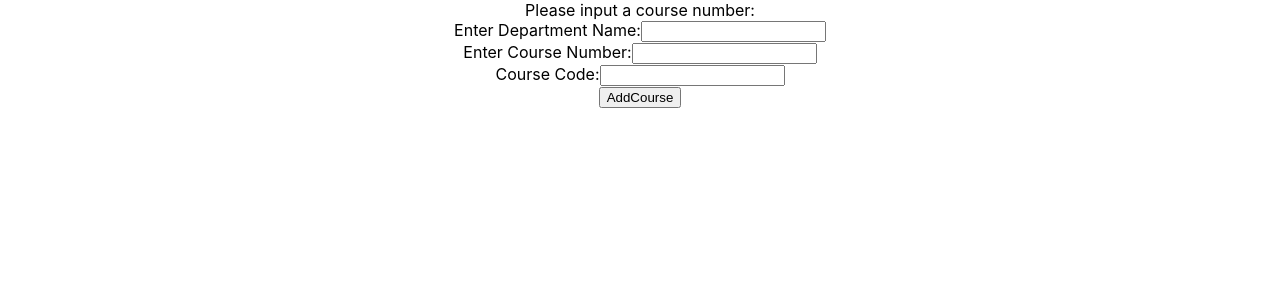
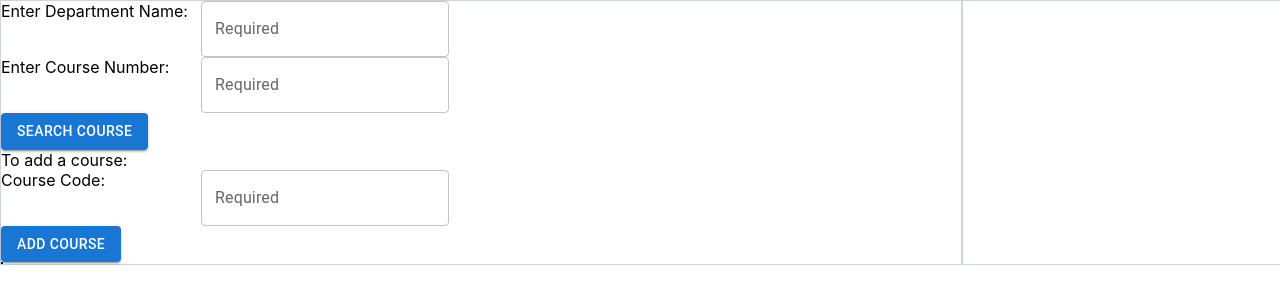
Before and after one commit to iankuys/react-uci-project, a React (Create React App) app: page / in a window 1280 px wide. Shown: the top 304 px of the page. Built offline with nearby package versions, Linux system fonts and the light colour scheme.

Commit message:
added split screen feature as well as table for query results

```diff
--- a/src/App.css
+++ b/src/App.css
@@ -1,5 +1,5 @@
 .App {
-  text-align: center;
+  text-align: left;
 }
 
 .App-logo {
@@ -36,3 +36,49 @@
     transform: rotate(360deg);
   }
 }
+
+label{
+  display: inline-block;
+  clear: left;
+  width: 200px;
+  text-align: left;
+}
+
+#container{
+  display: flex;
+  align-items: center;
+  justify-content: left;
+}
+
+.search-table > table, th, td, tr{
+  border: 1px solid;
+}
+
+.container {
+  display: flex;
+  border: 1px solid #cbd5e0;
+  width: 100%;
+}
+
+.container__left {
+  /* Initially, the left takes 3/4 width */
+  width: 75%;
+  align-items: left;
+  display: flex;
+  flex-direction: column;
+  justify-content: center;
+}
+
+.resizer {
+  background-color: #cbd5e0;
+  cursor: ew-resize;
+  width: 2px;
+}
+
+.container__right {
+  /* Take the remaining width */
+  flex: 1;
+  align-items: center;
+  display: flex;
+  justify-content: center;
+}
--- a/src/App.tsx
+++ b/src/App.tsx
@@ -8,12 +8,17 @@ import { v4 as uuidv4 } from 'uuid';
 import { addSyntheticLeadingComment } from 'typescript';
 import type { CoursesResponse, DepartmentResponse, MeetingResponse, SchoolResponse, SectionResponse, SocResponse, UserInputCourse } from './Types';
 import moment from "moment"
+import { Button, Box, Tabs, Tab, TextField, Grid } from '@mui/material';
+import { TabPanel } from '@mui/lab'
+import Split from 'react-split';
 
-export default class App extends Component<{}, { courses: UserInputCourse[] , classes: Class [], searchResults: Class[]}> {
+
+export default class App extends Component<{}, { courses: UserInputCourse[], classes: Class[], searchResults: Class[] }> {
 
     codeRef: React.RefObject<HTMLInputElement>
     nameRef: React.RefObject<HTMLInputElement>
     numberRef: React.RefObject<HTMLInputElement>
+    nv: HTMLDivElement | null | undefined;
 
     constructor(props: any) {
         super(props)
@@ -26,31 +31,56 @@ export default class App extends Component<{}, { courses: UserInputCourse[] , cl
             searchResults: []
         }
         this.handleAddCourse = this.handleAddCourse.bind(this)
+        this.handleSearchCourse = this.handleSearchCourse.bind(this)
         this.showsLabelLOL = this.showsLabelLOL.bind(this)
         this.showsSearchLabel = this.showsSearchLabel.bind(this)
     }
 
-    async handleAddCourse(event:any) {
+    async handleAddCourse(event: any) {
 
         event.preventDefault()
         let data: SocResponse
-        let schoolData: SchoolResponse []
-        let dept: DepartmentResponse []
-        let courses: CoursesResponse []
-        let sections: SectionResponse []
-        let meetings: MeetingResponse [] = []
+        let meetings: MeetingResponse[] = []
         let classObject: Class
 
-        //clearing search results
-        this.setState({searchResults: []})
+        if ((null !== this.codeRef.current)) {
+            let courseCode = Number(this.codeRef.current.value)
 
-        if ((null !== this.codeRef.current) && (null !== this.nameRef.current) && (null !== this.numberRef.current)) {
-            let courseCode = Number(this.codeRef.current.value)
+            data = await this.fetchAPI(`https://api.peterportal.org/rest/v0/schedule/soc?term=2022%20Fall&sectionCodes=${courseCode}`)
+
+            if (!(data.schools.length)) {
+                alert("Invalid section Code!")
+            } else {
+
+                let tempArray: Class[] = []
+
+                for (let i = 0; i < data.schools[0].departments[0].courses[0].sections.length; i++) {
+                    meetings = [...meetings, data.schools[0].departments[0].courses[0].sections[i].meetings[0]]
+                    classObject = new Class(data.schools[0].departments[0].courses[0].sections[i].sectionCode, meetings[i].days, data.schools[0].departments[0].courses[0].courseTitle, meetings[i].time)
+                    tempArray = [...tempArray, classObject]
+                    this.setState({ classes: [...this.state.classes, tempArray[i]] })
+                }
+            }
+            this.codeRef.current.value = ""
+
+            return (1)
+        }
+        return null
+    }
+
+    async handleSearchCourse(event: any) {
+
+        event.preventDefault()
+        let data: SocResponse
+        let meetings: MeetingResponse[] = []
+        let classObject: Class
+
+        this.setState({ searchResults: [] })
+
+        if ((null !== this.nameRef.current) && (null !== this.numberRef.current)) {
             let courseName = this.nameRef.current.value
             let courseNumber = Number(this.numberRef.current.value)
 
-            //fetching api to see if course exists
-            if(courseCode === 0 ){
             data = await this.fetchAPI(`https://api.peterportal.org/rest/v0/schedule/soc?term=2022%20Fall&department=${courseName}&courseNumber=${courseNumber}`)
 
             if (!(data.schools.length)) {
@@ -58,51 +88,90 @@ export default class App extends Component<{}, { courses: UserInputCourse[] , cl
                 return
             }
 
-                schoolData = data.schools
-                dept = schoolData[0].departments
-                courses = dept[0].courses
-                sections = courses[0].sections
+            let tempArray: Class[] = []
 
-                let tempArray:Class [] = []
-
-                for(let i = 0; i < sections.length; i++){
-                    meetings = [...meetings, sections[i].meetings[0]]
-                    classObject = new Class(sections[i].sectionCode, meetings[i].days, courses[0].courseTitle, meetings[i].time)
+            for (let i = 0; i < data.schools[0].departments[0].courses[0].sections.length; i++) {
+                meetings = [...meetings, data.schools[0].departments[0].courses[0].sections[i].meetings[0]]
+                classObject = new Class(data.schools[0].departments[0].courses[0].sections[i].sectionCode, meetings[i].days, data.schools[0].departments[0].courses[0].courseTitle, meetings[i].time)
                 tempArray = [...tempArray, classObject]
-                    this.setState({searchResults: [...this.state.classes, ...tempArray]})
+                this.setState({ searchResults: [...this.state.classes, ...tempArray] })
             }
             console.log(tempArray)
 
-            } else{
-                data = await this.fetchAPI(`https://api.peterportal.org/rest/v0/schedule/soc?term=2022%20Fall&department=${courseName}&courseNumber=${courseNumber}&sectionCodes=${courseCode}`)
-
-                if (!(data.schools.length)) {
-                    alert("Invalid section Code!")
-                }else{
-                    schoolData = data.schools
-                    dept = schoolData[0].departments
-                    courses = dept[0].courses
-                    sections = courses[0].sections
-
-                    let tempArray:Class [] = []
-
-                    for(let i = 0; i < sections.length; i++){
-                        meetings = [...meetings, sections[i].meetings[0]]
-                        classObject = new Class(sections[i].sectionCode, meetings[i].days, courses[0].courseTitle, meetings[i].time)
-                        tempArray = [...tempArray, classObject]
-                        this.setState({classes: [...this.state.classes, tempArray[i]]})
+            return 1
         }
+        return null
     }
 
-                this.setState({ courses: [...this.state.courses, { id: uuidv4(), courseCode, courseName, courseNumber }] })
-                this.codeRef.current.value = ""
-                this.nameRef.current.value = ""
-
+    componentDidMount() {
+        console.log(this.nv!)
+        this.resizing()
     }
 
-            return (data)
+    componentWillUnmount() {
     }
-        return null
+
+    resizing() {
+        // Query the element
+        console.log("HI from resizing")
+        const resizer = document.getElementById('dragMe') as HTMLElement;
+        const leftSide = resizer!.previousElementSibling as HTMLElement;
+        const rightSide = resizer!.nextElementSibling as HTMLElement;
+
+        // The current position of mouse
+        let x = 0;
+        let y = 0;
+        let leftWidth = 0;
+
+        // Handle the mousedown event
+        // that's triggered when user drags the resizer
+        const mouseDownHandler = function (e: any) {
+            // Get the current mouse position
+            x = e.clientX;
+            y = e.clientY;
+            leftWidth = leftSide!.getBoundingClientRect().width;
+
+            // Attach the listeners to `document`
+            document.addEventListener('mousemove', mouseMoveHandler);
+            document.addEventListener('mouseup', mouseUpHandler);
+        };
+
+        const mouseMoveHandler = function (e: any) {
+            // How far the mouse has been moved
+            const dx = e.clientX - x;
+            const dy = e.clientY - y;
+
+            const newLeftWidth = ((leftWidth + dx) * 100) / resizer!.parentElement!.getBoundingClientRect().width;
+            leftSide.style.width = `${newLeftWidth}%`;
+
+            resizer.style.cursor = 'col-resize';
+            document.body.style.cursor = 'col-resize';
+
+            leftSide.style.userSelect = 'none';
+            leftSide.style.pointerEvents = 'none';
+
+            rightSide.style.userSelect = 'none';
+            rightSide.style.pointerEvents = 'none';
+        };
+
+        const mouseUpHandler = function () {
+            resizer.style.removeProperty('cursor');
+            document.body.style.removeProperty('cursor');
+
+            leftSide.style.removeProperty('user-select');
+            leftSide.style.removeProperty('pointer-events');
+
+            rightSide.style.removeProperty('user-select');
+            rightSide.style.removeProperty('pointer-events');
+
+            // Remove the handlers of `mousemove` and `mouseup`
+            document.removeEventListener('mousemove', mouseMoveHandler);
+            document.removeEventListener('mouseup', mouseUpHandler);
+        };
+
+        // Attach the handler
+        resizer.addEventListener('mousedown', mouseDownHandler);
+
     }
 
     async fetchAPI(url: string) {
@@ -112,8 +181,8 @@ export default class App extends Component<{}, { courses: UserInputCourse[] , cl
     }
 
     showsLabelLOL() {
-        if (this.state.courses.length == 0) {
-            return (<div>Please input a course number: </div>)
+        if (this.state.classes.length == 0) {
+            return (<div></div>)
         } else {
             return (<div>You Added:</div>)
         }
@@ -121,59 +190,83 @@ export default class App extends Component<{}, { courses: UserInputCourse[] , cl
 
     showsSearchLabel() {
         if (this.state.searchResults.length == 0) {
-            return (<div></div>)
+            return (<></>)
         } else {
-            return (<div>You looked for:</div>)
+            return (<>
+                <tr>
+                    <th>Section Code</th>
+                    <th>Class Title</th>
+                    <th>Days</th>
+                    <th>Time</th>
+                </tr>
+            </>)
         }
     }
 
     render() {
 
         return (
-            <div className="App">
+            <>
+                <div className="container">
+                    <div className="container__left">
                         <this.showsLabelLOL />
-                <CourseList courses={this.state.courses} />
-                <form onSubmit={(this.handleAddCourse)}>
+                        <ClassList classes={this.state.classes} />
+                        <form onSubmit={(this.handleSearchCourse)}>
                             <div>
                                 <label>
                                     Enter Department Name:
-                            <input ref={this.nameRef} type="text"></input>
                                 </label>
+                                <TextField id="outlined-basic" label="Required" variant="outlined" inputRef={this.nameRef} />
                             </div>
                             <div>
                                 <label>
                                     Enter Course Number:
-                            <input ref={this.numberRef} type="number"></input>
                                 </label>
+                                <TextField id="outlined-basic" label="Required" variant="outlined" inputRef={this.numberRef} />
                             </div>
+                            <Button type='submit' variant="contained">Search Course</Button>
+                        </form>
+
+                        <form onSubmit={(this.handleAddCourse)}>
                             <div>
-                        <label>Course Code:
-                            <input ref={this.codeRef} type="number"></input>
+                                <div>To add a course:</div>
+                                <label>
+                                    Course Code:
                                 </label>
+                                <TextField id="outlined-basic" label="Required" variant="outlined" inputRef={this.codeRef} />
                             </div>
-                    <input type='submit' value='AddCourse' />
+                            <Button type='submit' variant="contained">Add Course</Button>
                         </form>
-                <this.showsSearchLabel/>
-                <ClassList classes={this.state.searchResults}/>
+                        <div className="search-table"><table><this.showsSearchLabel /><ClassList classes={this.state.searchResults} /></table></div>
                     </div>
+                    <div ref={elem => this.nv = elem} aria-nv-el className='resizer' id='dragMe'></div>
+                    <div className="container__right"></div>
+                </div>
+            </>
         )
     }
 }
 
 
 
-function ClassPrint ({sectionCode, classTitle, days, time}:{sectionCode:any, classTitle:any, days:any, time:any}){
+function ClassPrint({ sectionCode, classTitle, days, time }: { sectionCode: any, classTitle: any, days: any, time: any }) {
 
-    return <div>{sectionCode} {classTitle} {days.map((days:string) => <a>{days}</a>)} {`${time[0].format("hh:mm")}-${time[1].format("hh:mm")}`}</div>
+    return (<><tr>
+        <td>{sectionCode}</td>
+        <td>{classTitle}</td>
+        <td>{days.map((days: string) => <a>{days}</a>)}</td>
+        <td>{`${time[0].format("hh:mm")}-${time[1].format("hh:mm")}`}</td>
+    </tr>
+    </>)
 }
 
-function ClassList ({classes}:{classes:any}){
+function ClassList({ classes }: { classes: any }) {
 
     // return <div>{courses.length}</div>
-     return(
-        classes.map((classes:Class) => {
     return (
-        <ClassPrint key={classes.courseCode} sectionCode={classes.courseCode} classTitle={classes.name} days={classes.days} time={classes.timeStartnEnd}/>
+        classes.map((classes: Class) => {
+            return (
+                <><ClassPrint key={classes.courseCode} sectionCode={classes.courseCode} classTitle={classes.name} days={classes.days} time={classes.timeStartnEnd} /></>
             )
         }
         ))
--- a/src/index.tsx
+++ b/src/index.tsx
@@ -3,12 +3,16 @@ import ReactDOM from 'react-dom/client';
 import './index.css';
 import App from './App';
 import reportWebVitals from './reportWebVitals';
+import { BrowserRouter } from 'react-router-dom';
+import { Express } from 'express';
 
 const root = ReactDOM.createRoot(
   document.getElementById('root') as HTMLElement
+
 );
 root.render(
   <React.StrictMode>
+    <meta name="viewport" content="initial-scale=1, width=device-width" />
     <App />
   </React.StrictMode>
 );
--- a/tsconfig.json
+++ b/tsconfig.json
@@ -22,5 +22,5 @@
   },
   "include": [
     "src"
-  ]
+, "public/splitter.js"  ]
 }
```
Also changed, not shown: package.json (+11 -0 lines), 1 other file (tests, documents, lock files or other folders). Lines whose indentation alone changed are shown as unchanged.
